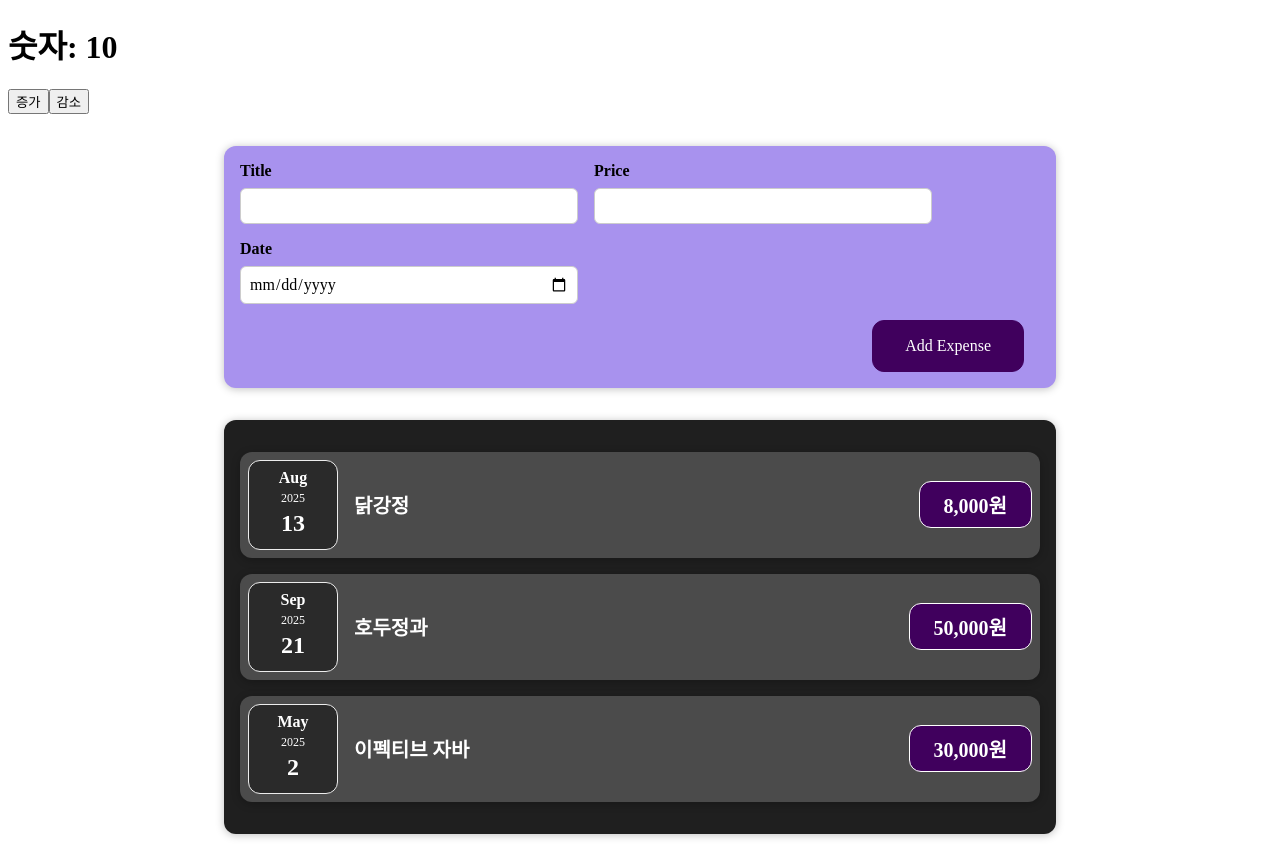
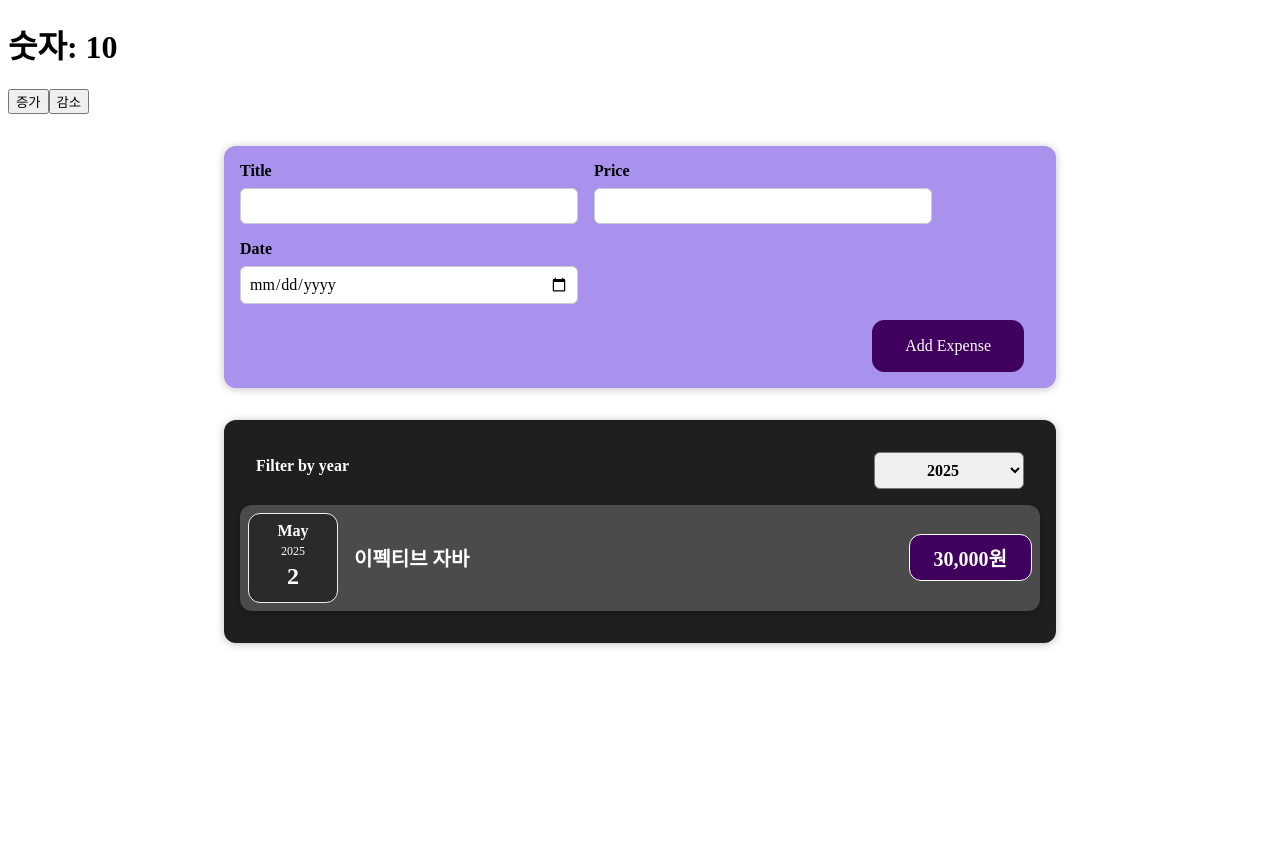
Before and after one commit to Sirosho/react-study202508, a React (Vite) app: page / in a window 1280 px wide. After the commit the page ends 800 px from the top, so only its background shows below. Built offline with nearby package versions, Linux system fonts and the light colour scheme.

Commit message:
리액트는 배열을 형제태그로 자동랜더링함

```diff
--- a/src/App.jsx
+++ b/src/App.jsx
@@ -13,12 +13,12 @@ const App = () => {
         {
             title: '닭강정',
             price: 8000,
-            date: new Date(2025, 7, 13)
+            date: new Date(2022, 7, 13)
         },
         {
             title: '호두정과',
             price: 50000,
-            date: new Date(2025, 8, 21)
+            date: new Date(2023, 8, 21)
         },
         {
             title: '이펙티브 자바',
--- /dev/null
+++ b/src/components/expenses/ExpenseFilter.css
@@ -0,0 +1,24 @@
+.expenses-filter {
+    color: white;
+    padding: 0 1rem;
+}
+
+.expenses-filter__control {
+    display: flex;
+    width: 100%;
+    align-items: center;
+    justify-content: space-between;
+    margin: 1rem 0;
+}
+
+.expenses-filter label {
+    font-weight: bold;
+    margin-bottom: 0.5rem;
+}
+
+.expenses-filter select {
+    font: inherit;
+    padding: 0.5rem 3rem;
+    font-weight: bold;
+    border-radius: 6px;
+}
--- /dev/null
+++ b/src/components/expenses/ExpenseFilter.jsx
@@ -0,0 +1,29 @@
+import React from 'react';
+import './ExpenseFilter.css';
+
+const ExpenseFilter = ({onChangeFilter}) => {
+
+    const changeYearHandler = e => {
+        onChangeFilter(e.target.value);
+
+    };
+
+    return (
+        <div className='expenses-filter'>
+            <div className='expenses-filter__control'>
+                <label>Filter by year</label>
+                <select onChange={changeYearHandler}>
+                    <option value='2025'>2025</option>
+                    <option value='2024'>2024</option>
+                    <option value='2023'>2023</option>
+                    <option value='2022'>2022</option>
+                    <option value='2021'>2021</option>
+                    <option value='2020'>2020</option>
+                    <option value='2019'>2019</option>
+                </select>
+            </div>
+        </div>
+    );
+};
+
+export default ExpenseFilter;
--- a/src/components/expenses/ExpenseList.jsx
+++ b/src/components/expenses/ExpenseList.jsx
@@ -1,21 +1,35 @@
-import React from 'react';
+import React, {useState} from 'react';
 import './ExpenseList.css';
 import ExpenseItem from "./ExpenseItem.jsx";
 import Card from "../ui/Card.jsx";
-
-
-
-
+import ExpenseFilter from "./ExpenseFilter.jsx";
 
 
 const ExpenseList = ({expenses: expenseList}) => {
 
+    /*
+    *  ExpenseFilter에서 선택한 연도 값을
+    *   이 컴포넌트 ExpenseList로 끌어올려서 콘솔에 출력해보세요
+    * */
+
+    const [year, setYear] = useState(new Date().getFullYear().toString());
+
+    const onFilterChange = (filteredYear) => {
+        console.log(`선택된 연도: `, filteredYear);
+        setYear(filteredYear);
+    };
+
+    // 반복문을 통해 컴포넌트 배열을 리턴하는 함수
+    // const foo = () =>expenseList.map(ex => <ExpenseItem expense={ex} />);
+
+
     return (
         <Card className='expenses'>
-            <ExpenseItem expense={expenseList[0]}/>
-            <ExpenseItem expense={expenseList[1]}/>
-            <ExpenseItem expense={expenseList[2]}/>
-
+            <ExpenseFilter onChangeFilter={onFilterChange}/>
+            { expenseList
+                .filter(ex => ex.date.getFullYear().toString() === year)
+                .map(ex => <ExpenseItem expense={ex}/>)
+            }
         </Card>
     );
 };
```
